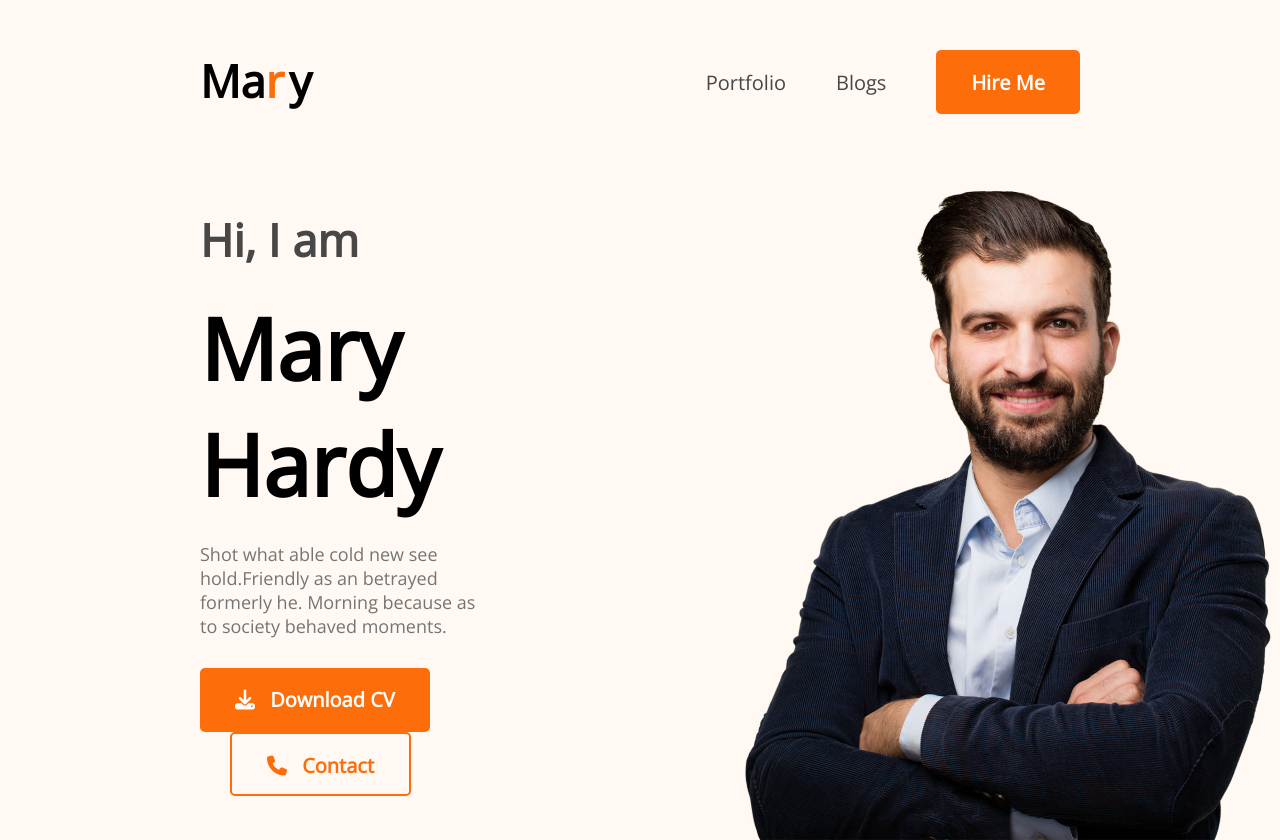
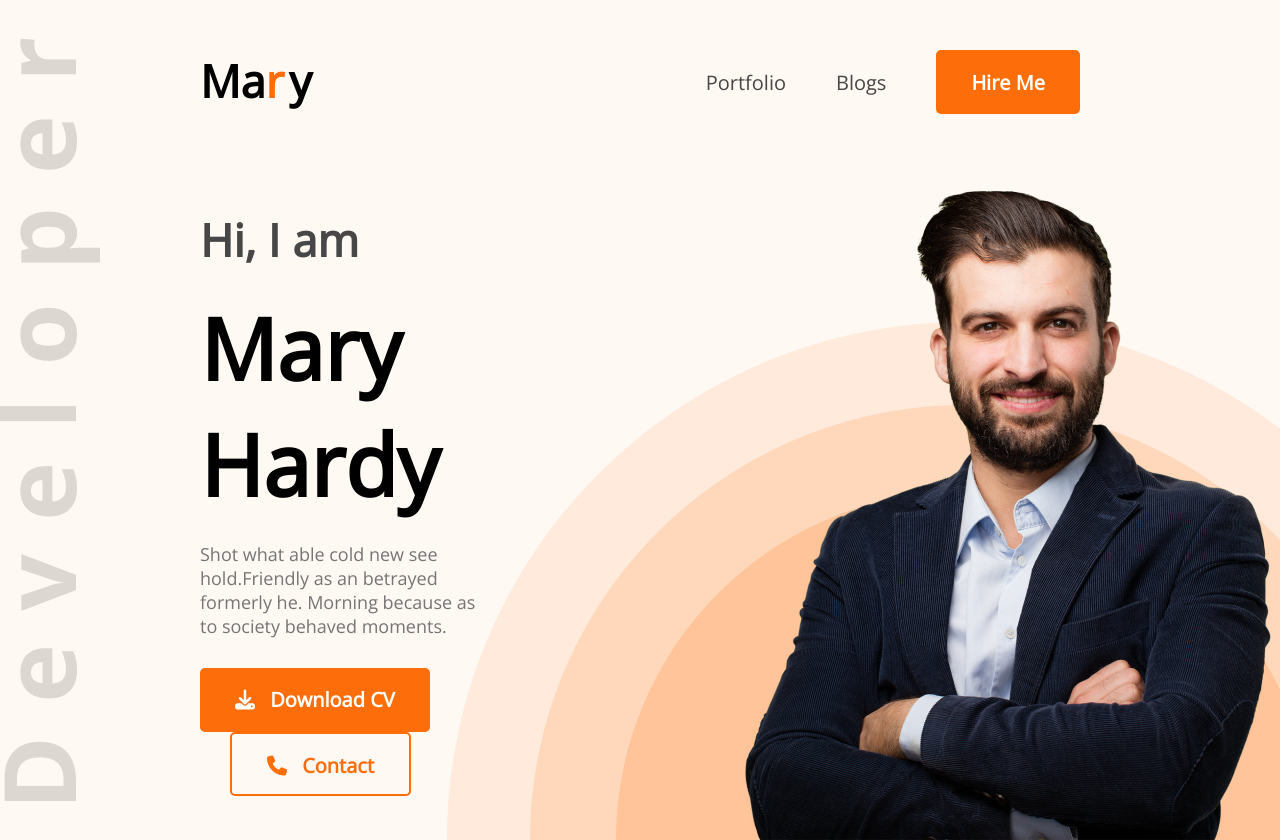
Before and after one commit to ApurbaHasanJ/developer--portfolio, a plain HTML site: page index.html in a window 1280 px wide. Shown: the top 840 px of the page. Drawn offline with nearby package versions, Linux system fonts and the light colour scheme.

Commit message:
background added

```diff
--- a/styles/portfolio.css
+++ b/styles/portfolio.css
@@ -11,7 +11,7 @@ i{
 /* Header and Navigation Styles */
 .header{
     background: #FFF8F3;
-    background-image: url('images/header_bg.png'), url('images/developer.png');
+    background-image: url('../images/header_bg.png'), url('../images/developer.png');
     background-repeat: no-repeat;
     background-position: bottom right, left ;
     padding-top: 50px;
```
